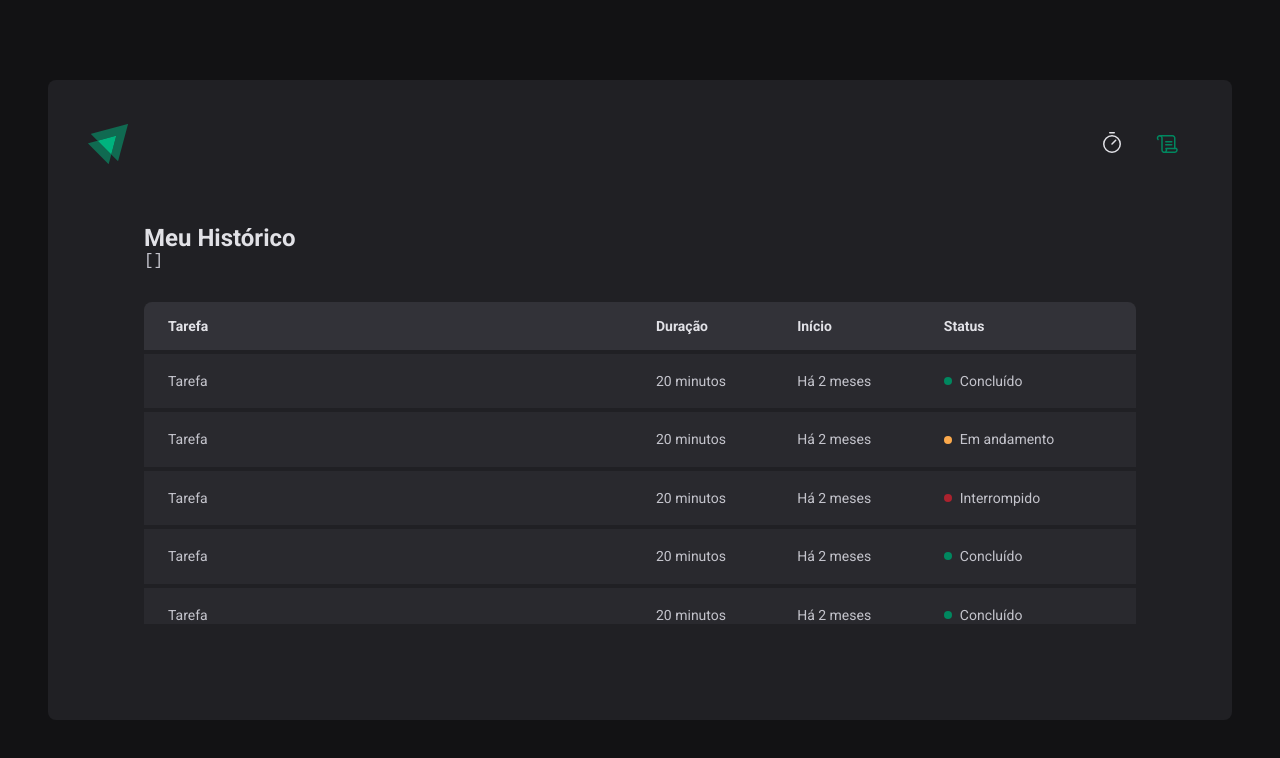
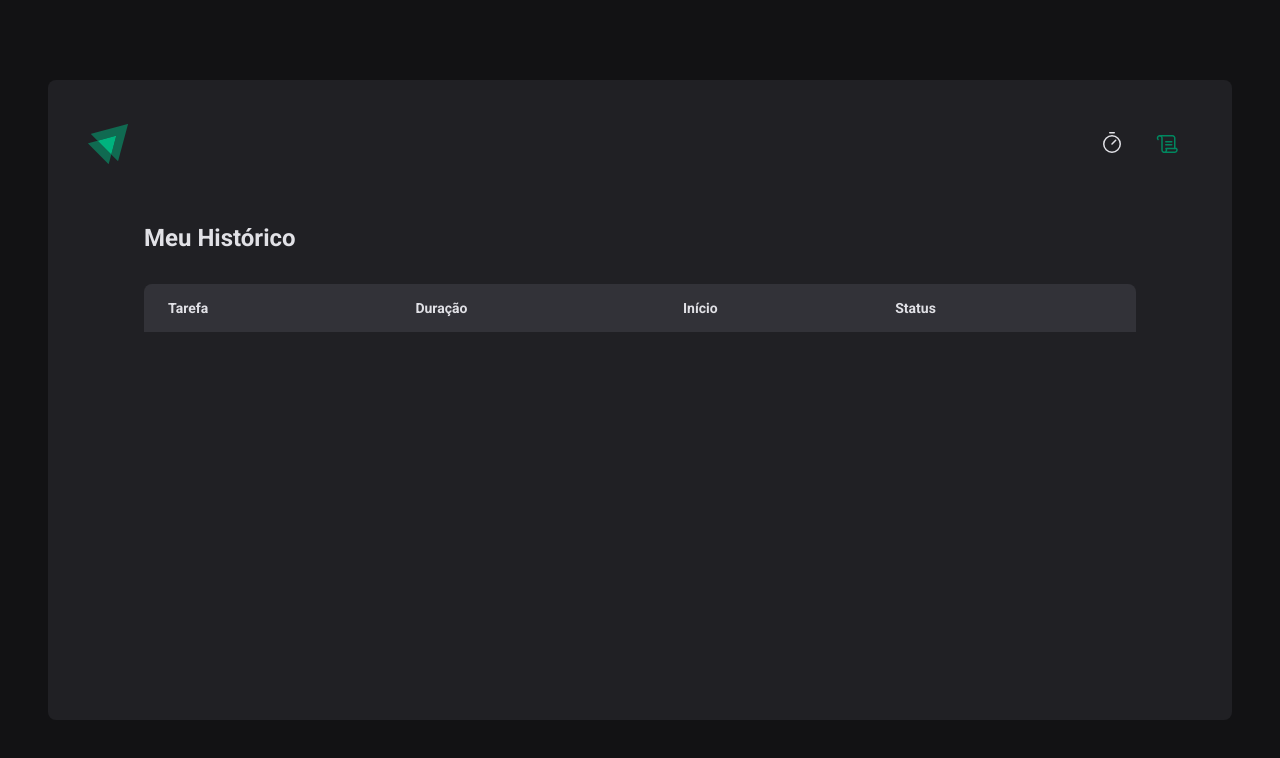
Before and after one commit to gcolares95/Ignite-Timer-, a React (Vite) app: page /history in a window 1280 px wide. Shown: the top 758 px of the page. Built offline with nearby package versions, Linux system fonts and the light colour scheme.

Commit message:
Listagem do histórico

```diff
--- a/src/pages/History/index.tsx
+++ b/src/pages/History/index.tsx
@@ -9,8 +9,6 @@
     <HistoryContainer>
       <h1>Meu Histórico</h1>
 
-      <pre>{JSON.stringify(cycles, null, 2)}</pre>
-
       <HistoryList>
         <table>
           <thead>
@@ -20,54 +18,28 @@
             <th>Status</th>
           </thead>
           <tbody>
-            <tr>
-              <td>Tarefa</td>
-              <td>20 minutos</td>
-              <td>Há 2 meses</td>
-              <td>
-                <Status statusColor="green">Concluído</Status>
-              </td>
-            </tr>
-            <tr>
-              <td>Tarefa</td>
-              <td>20 minutos</td>
-              <td>Há 2 meses</td>
-              <td>
-                <Status statusColor="yellow">Em andamento</Status>
-              </td>
-            </tr>
-            <tr>
-              <td>Tarefa</td>
-              <td>20 minutos</td>
-              <td>Há 2 meses</td>
-              <td>
-                <Status statusColor="red">Interrompido</Status>
-              </td>
-            </tr>
-            <tr>
-              <td>Tarefa</td>
-              <td>20 minutos</td>
-              <td>Há 2 meses</td>
-              <td>
-                <Status statusColor="green">Concluído</Status>
-              </td>
-            </tr>
-            <tr>
-              <td>Tarefa</td>
-              <td>20 minutos</td>
-              <td>Há 2 meses</td>
-              <td>
-                <Status statusColor="green">Concluído</Status>
-              </td>
-            </tr>
-            <tr>
-              <td>Tarefa</td>
-              <td>20 minutos</td>
-              <td>Há 2 meses</td>
-              <td>
-                <Status statusColor="green">Concluído</Status>
-              </td>
-            </tr>
+            {cycles.map((cycle) => {
+              return (
+                <tr key={cycle.id}>
+                  <td>{cycle.task}</td>
+                  <td>{cycle.minutesAmount} minutos</td>
+                  <td>{cycle.startDate.toISOString()}</td>
+                  <td>
+                    {cycle.finishedDate && (
+                      <Status statusColor="green">Concluído</Status>
+                    )}
+
+                    {cycle.interruptedDate && (
+                      <Status statusColor="red">Interrompido</Status>
+                    )}
+
+                    {!cycle.finishedDate && !cycle.interruptedDate && (
+                      <Status statusColor="yellow">Em andamento</Status>
+                    )}
+                  </td>
+                </tr>
+              )
+            })}
           </tbody>
         </table>
       </HistoryList>
--- a/src/pages/Home/components/NewCycleForm/index.tsx
+++ b/src/pages/Home/components/NewCycleForm/index.tsx
@@ -30,8 +30,8 @@
         id="minutesAmount"
         placeholder="00"
         step={5}
-        min={1}
-        max={60}
+        // min={1}
+        // max={60}
         disabled={!!activeCycle}
         {...register('minutesAmount', {
           valueAsNumber: true,
--- a/src/pages/Home/index.tsx
+++ b/src/pages/Home/index.tsx
@@ -17,8 +17,8 @@
   task: zod.string().min(1, 'Informe a tarefa.'),
   minutesAmount: zod
     .number()
-    .min(1, 'O ciclo precisa ser de no mínimo 5 segundos.')
-    .max(60, 'O ciclo precisa ser de no máximo 60 segundos.'),
+    .min(1, 'O ciclo precisa ser de no mínimo 1 minuto.')
+    .max(60, 'O ciclo precisa ser de no máximo 60 minutos.'),
 })
 
 type NewCycleFormData = zod.infer<typeof newCycleFormValidationSchema>
```
